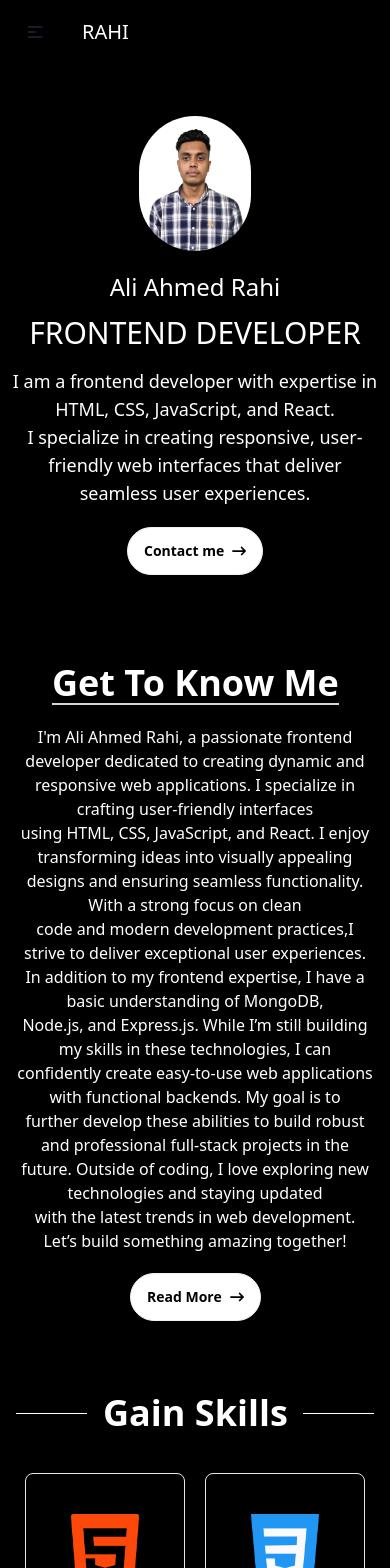
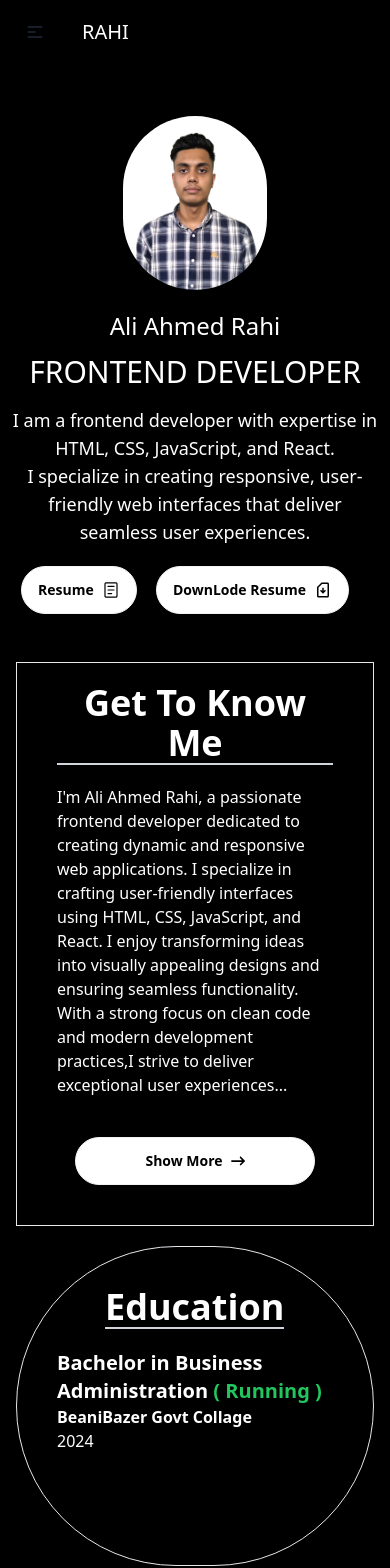
Before and after one commit to Ali-Ahmed-Rahi/My-Portfolio, a React (Vite) app: page / in a window 390 px wide. Shown: the top 1568 px of the page. Built offline with nearby package versions, Linux system fonts and the light colour scheme.

Commit message:
upadate education some styel

```diff
--- a/src/Page/Experiences.jsx
+++ b/src/Page/Experiences.jsx
@@ -1,9 +1,14 @@
+import { IoArrowBackCircleOutline } from "react-icons/io5";
+import { HashLink } from "react-router-hash-link";
 
 
 const Experiences = () => {
   return (
     <>
       <div data-aos="zoom-in" className=" p-4">
+        <HashLink smooth to='/#experience' className="text-4xl text-white">
+        <IoArrowBackCircleOutline />
+        </HashLink>
         <div className="flex items-center justify-center ">
           <div className="flex-grow border-t border-white"></div>
           <span className="mx-4 text-white font-bold text-4xl">
--- a/src/Shered/Navbar.jsx
+++ b/src/Shered/Navbar.jsx
@@ -10,14 +10,14 @@ const Navbar = () => {
       <NavLink to="/">
         <li>Home</li>
       </NavLink>
-      <HashLink smooth to='/#about'>
+      <NavLink to='/about'>
         <li>About</li>
-      </HashLink>
+      </NavLink>
       <HashLink smooth to='/#skills'>
         <li>Skills</li>
       </HashLink>
       <HashLink smooth to='/#projects'>
-        <li>Project's</li>
+        <li>Project&apos;s</li>
       </HashLink>
       <NavLink to="/contact">
         <li>Contact Me</li>
--- a/src/components/Home/Ab.jsx
+++ b/src/components/Home/Ab.jsx
@@ -1,34 +1,65 @@
+// import { FaArrowRightLong } from "react-icons/fa6";
+
 import { FaArrowRightLong } from "react-icons/fa6";
+import { SlBadge } from "react-icons/sl";
+import { Link } from "react-router-dom";
 
 const Ab = () => {
   return (
-    <div id="about" className=" mt-10 p-4">
-      <div className="text-center">
-        <h2 data-aos="flip-down" className="text-4xl font-semibold text-white border-b-2 border-gray-300 inline-block">
-          Get To Know Me
-        </h2>
-      </div>
-      <div  className="text-center mt-5 text-white ">
-        <p data-aos="zoom-in">
-          I'm Ali Ahmed Rahi, a passionate frontend developer dedicated to
-          creating dynamic and responsive web applications. I specialize in
-          crafting user-friendly interfaces <br /> using HTML, CSS, JavaScript, and
-          React. I enjoy transforming ideas into visually appealing designs and
-          ensuring seamless functionality. With a strong focus on  clean <br /> code and
-          modern development practices,I strive to deliver exceptional
-          user experiences. In addition to my frontend expertise,  I have a basic
-          understanding of MongoDB, <br /> Node.js,   and Express.js. While I’m still
-          building my skills in these technologies, I can confidently create
-          easy-to-use web applications with functional backends. My goal is to
-          <br /> further develop these abilities to build robust and professional
-          full-stack projects in the future. Outside of coding, I love exploring
-          new technologies and staying updated <br /> with the latest trends in web
-          development. Let’s build something amazing together!
-        </p>
+    <div id="about" className="p-4 ">
+      <div className="grid lg:grid-cols-2 w-full gap-5 lg:gap-0">
+        <div className="hidden sm:block "></div>
+        {/*  */}
+        <div className=" text-white pt-5 p-10 border lg:rounded-full">
+          <div className="text-center">
+            <h2
+              data-aos="flip-down"
+              className="text-4xl font-semibold text-white border-b-2 border-gray-300 inline-block"
+            >
+              Get To Know Me
+            </h2>
+          </div>
+          <p className="mt-5">
+            I&apos;m Ali Ahmed Rahi, a passionate frontend developer dedicated
+            to creating dynamic and responsive web applications. I specialize in
+            crafting user-friendly interfaces using HTML, CSS, JavaScript, and
+            React. I enjoy transforming ideas into visually appealing designs
+            and ensuring seamless functionality. With a strong focus on clean
+            code and modern development practices,I strive to deliver
+            exceptional user experiences...
+          </p>
+          <div data-aos="flip-down" className="text-center mt-10">
+            <Link
+              to="/about"
+              className="btn w-60 rounded-full bg-white hover:bg-slate-400 text-black"
+            >
+              Show More <FaArrowRightLong />
+            </Link>
+          </div>
+        </div>
+        {/*  */}
+        <div className="h-80  p-10 border rounded-full">
+          <div className="text-center">
+            <h2
+              data-aos="flip-down"
+              className="text-4xl font-semibold text-white border-b-2 border-gray-300 inline-block"
+            >
+              Education
+            </h2>
+          </div>
+          <div className="text-white flex items-center gap-3 mt-5">
+            <SlBadge className="text-4xl hidden sm:block" />
+            <div>
+              <h2 className="text-xl font-semibold">
+                Bachelor in Business Administration <span className="text-green-500">( Running )</span>
+              </h2>
+              <h3 className="font-semibold">BeaniBazer Govt Collage</h3>
+              <p >2024</p>
+            </div>
+          </div>
+        </div>
 
-        <button data-aos="flip-down" className="btn rounded-full bg-white text-black mt-5 hover:bg-slate-400">
-          Read More <FaArrowRightLong />
-        </button>
+        <div className="hidden sm:block "></div>
       </div>
     </div>
   );
--- a/src/components/Home/Banner.jsx
+++ b/src/components/Home/Banner.jsx
@@ -1,25 +1,50 @@
-import { FaArrowRightLong } from 'react-icons/fa6';
-import img from '../../assets/20240819_192240-removebg-preview (1).png';
-import { Link } from 'react-router-dom';
+
+import img from "../../assets/20240819_192240-removebg-preview (1).png";
+import { RxReader } from "react-icons/rx";
+import { MdOutlineSimCardDownload } from "react-icons/md";
 
 const Banner = () => {
   return (
     <div className="flex flex-col lg:flex-row mt-10 p-3 lg:p-10 ">
-      {/* Text Section */}
+
       <div className=" lg:w-2/3 text-center lg:text-left py-5 lg:py-24 text-white mx-auto order-2 lg:order-1 lg:px-28 ">
-        <h2 data-aos="fade-up" className="text-2xl ">Ali Ahmed Rahi</h2>
-        <h3 data-aos="fade-down" className="uppercase text-3xl pt-3">Frontend Developer</h3>
+        <h2 data-aos="fade-up" className="text-2xl ">
+          Ali Ahmed Rahi
+        </h2>
+        <h3 data-aos="fade-down" className="uppercase text-3xl pt-3">
+          Frontend Developer
+        </h3>
         <p data-aos="fade-up" className="text-lg pt-4">
-          I am a frontend developer with expertise in HTML, CSS, JavaScript, and React. <br />
-          I specialize in creating responsive, user-friendly web interfaces that deliver seamless user experiences.
+          I am a frontend developer with expertise in HTML, CSS, JavaScript, and
+          React. <br />I specialize in creating responsive, user-friendly web
+          interfaces that deliver seamless user experiences.
         </p>
-        <button data-aos="flip-down" ><Link to='/contact' className='btn rounded-full bg-white text-black mt-5 hover:bg-slate-400'>Contact me <FaArrowRightLong /></Link></button>
+
+        <div>
+          <a
+          href="https://drive.google.com/file/d/1cBE2ikadZEOCkG09ES9Z-43yglsW_GP5/view?usp=drive_link"
+          target="blank"
+            data-aos="flip-down"
+            className="btn rounded-full bg-white text-black mt-5 hover:bg-slate-400 "
+          >
+            Resume <RxReader className="text-lg" />
+          </a>
+          <a
+          href="https://drive.google.com/uc?export=download&id=1cBE2ikadZEOCkG09ES9Z-43yglsW_GP5"
+            data-aos="flip-down"
+            className="btn mx-5 rounded-full bg-white text-black mt-5 hover:bg-slate-400"
+          >
+           DownLode Resume <MdOutlineSimCardDownload className="text-lg" />
+          </a>
+        </div>
       </div>
-      {/* Image Section */}
-      <div className="lg:w-1/3 flex justify-center  mx-auto order-1 lg:order-2 ">
-        <img className="w-28 lg:w-96 rounded-full" src={img} alt="Ali Ahmed Rahi" />
+      <div className="lg:w-1/3 flex justify-center mx-auto order-1 lg:order-2 ">
+        <img
+          className="w-36 lg:w-96 rounded-full"
+          src={img}
+          alt="Ali Ahmed Rahi"
+        />
       </div>
-
     </div>
   );
 };
--- a/src/components/Home/Experience.jsx
+++ b/src/components/Home/Experience.jsx
@@ -15,7 +15,7 @@ const Experience = () => {
 
   return (
     <>
-      <div className="mt-8 p-4 ">
+      <div id="experience" className="mt-8 p-4 ">
         <div className="flex items-center justify-center ">
           <div className="flex-grow border-t border-white"></div>
           <span data-aos="flip-down" className="mx-4 text-white font-bold text-4xl">Experiences</span>
--- a/src/components/Home/Project.jsx
+++ b/src/components/Home/Project.jsx
@@ -1,6 +1,7 @@
 import img1 from "../../assets/Project/Screenshot 2024-12-04 200903.png";
 import img2 from "../../assets/Project/Screenshot 2024-12-04 200550.png";
 import img3 from "../../assets/Project/Screenshot 2024-12-04 200432.png";
+import { FaArrowRightLong } from "react-icons/fa6";
 
 const Project = () => {
   const projectData = [
@@ -57,7 +58,7 @@ const Project = () => {
         </div>
       </div>
       <div data-aos="flip-down" className="text-center mt-10">
-        <button className="btn w-60 rounded-full bg-white hover:bg-slate-400 text-black">Show More</button>
+        <button className="btn w-60 rounded-full bg-white hover:bg-slate-400 text-black">Show More <FaArrowRightLong /></button>
       </div>
     </div>
   );
--- a/src/components/Home/Skills.jsx
+++ b/src/components/Home/Skills.jsx
@@ -35,6 +35,12 @@ const Skills = () => {
             data-aos="fade-up"
             className="border w-40 h-40 p-10 hover:bg-white rounded-lg"
             src={img3}
+            alt=""
+          />
+          <img
+            data-aos="fade-down"
+            className="border w-40 h-40 p-10 hover:bg-white rounded-lg lg:hidden" // for screen only this one is hidden for lg
+            src={img5}
             alt=""
           />
         </div>
```
Also changed, not shown: src/Page/About.jsx (added, +73 -0 lines), src/Page/ContactMe.jsx (+14 -4 lines), src/Router/Router.jsx (+8 -3 lines), tailwind.config.js (+1 -13 lines).
